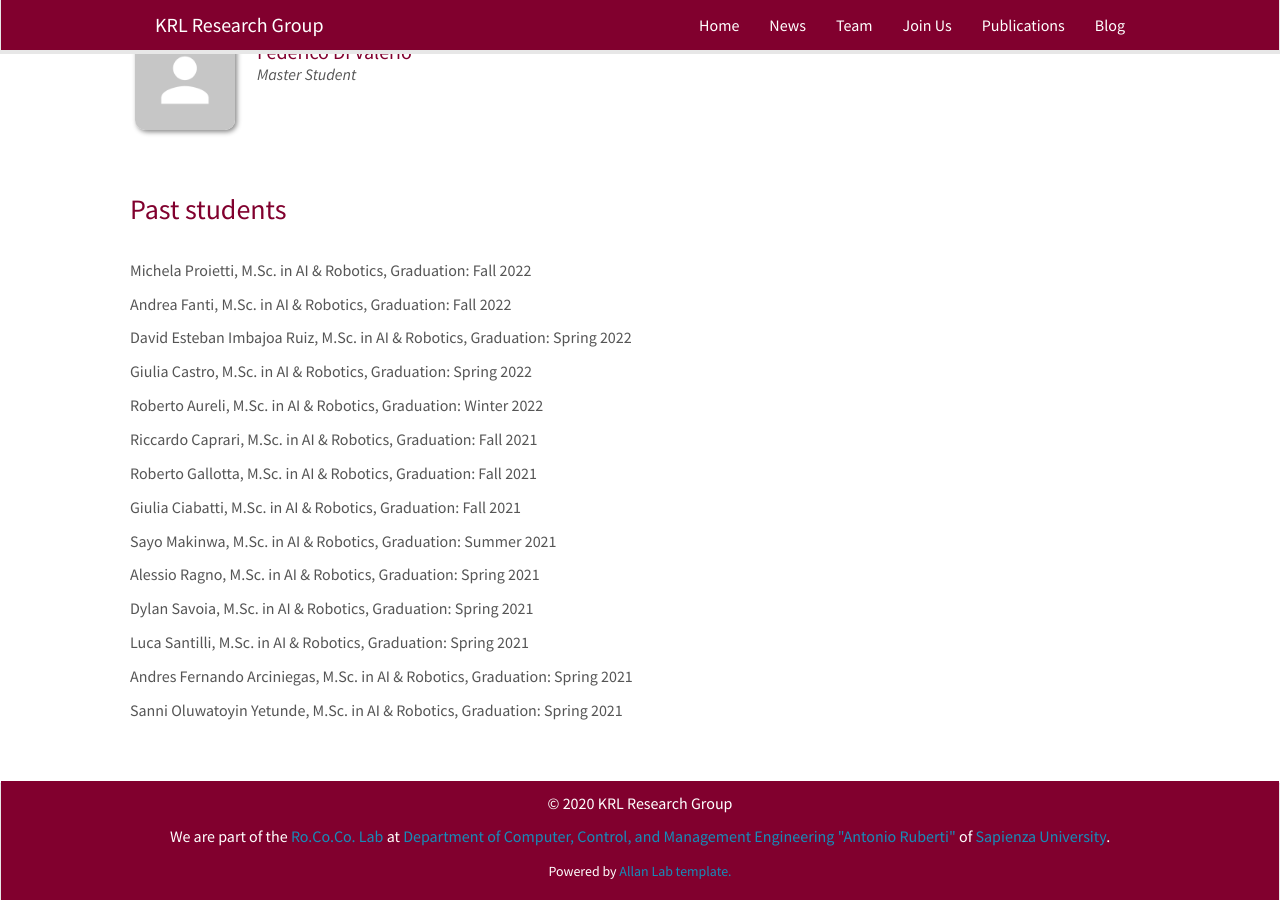
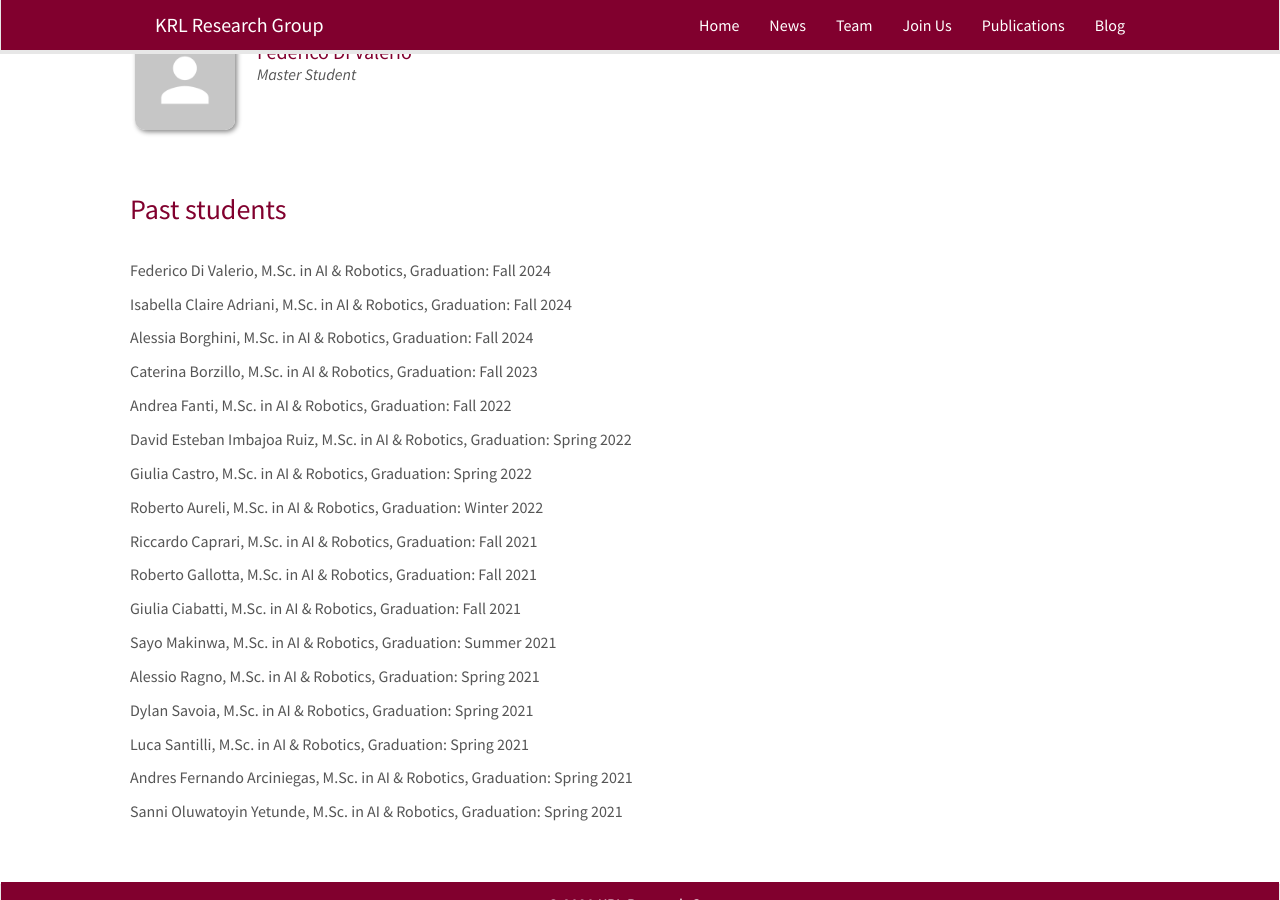
Before and after one commit to KRLGroup/krlgroup.github.io, a Jekyll site: the page built from _pages/team.md, in a window 1280 px wide and 900 px high, scrolled down 2381 px. Built offline with Jekyll 4.4.1, drawn with Linux system fonts in a browser that asks for light colours; nearby versions of some CDN libraries.

Commit message:
Update alumni_msc.yml

```diff
--- a/_data/alumni_msc.yml
+++ b/_data/alumni_msc.yml
@@ -1,4 +1,7 @@
-- name: "Michela Proietti, M.Sc. in AI & Robotics, Graduation: Fall 2022"
+- name: "Federico Di Valerio, M.Sc. in AI & Robotics, Graduation: Fall 2024"
+- name: "Isabella Claire Adriani, M.Sc. in AI & Robotics, Graduation: Fall 2024"
+- name: "Alessia Borghini, M.Sc. in AI & Robotics, Graduation: Fall 2024"
+- name: "Caterina Borzillo, M.Sc. in AI & Robotics, Graduation: Fall 2023"
 - name: "Andrea Fanti, M.Sc. in AI & Robotics, Graduation: Fall 2022"
 - name: "David Esteban Imbajoa Ruiz, M.Sc. in AI & Robotics, Graduation: Spring 2022"
 - name: "Giulia Castro, M.Sc. in AI & Robotics, Graduation: Spring 2022"
```
